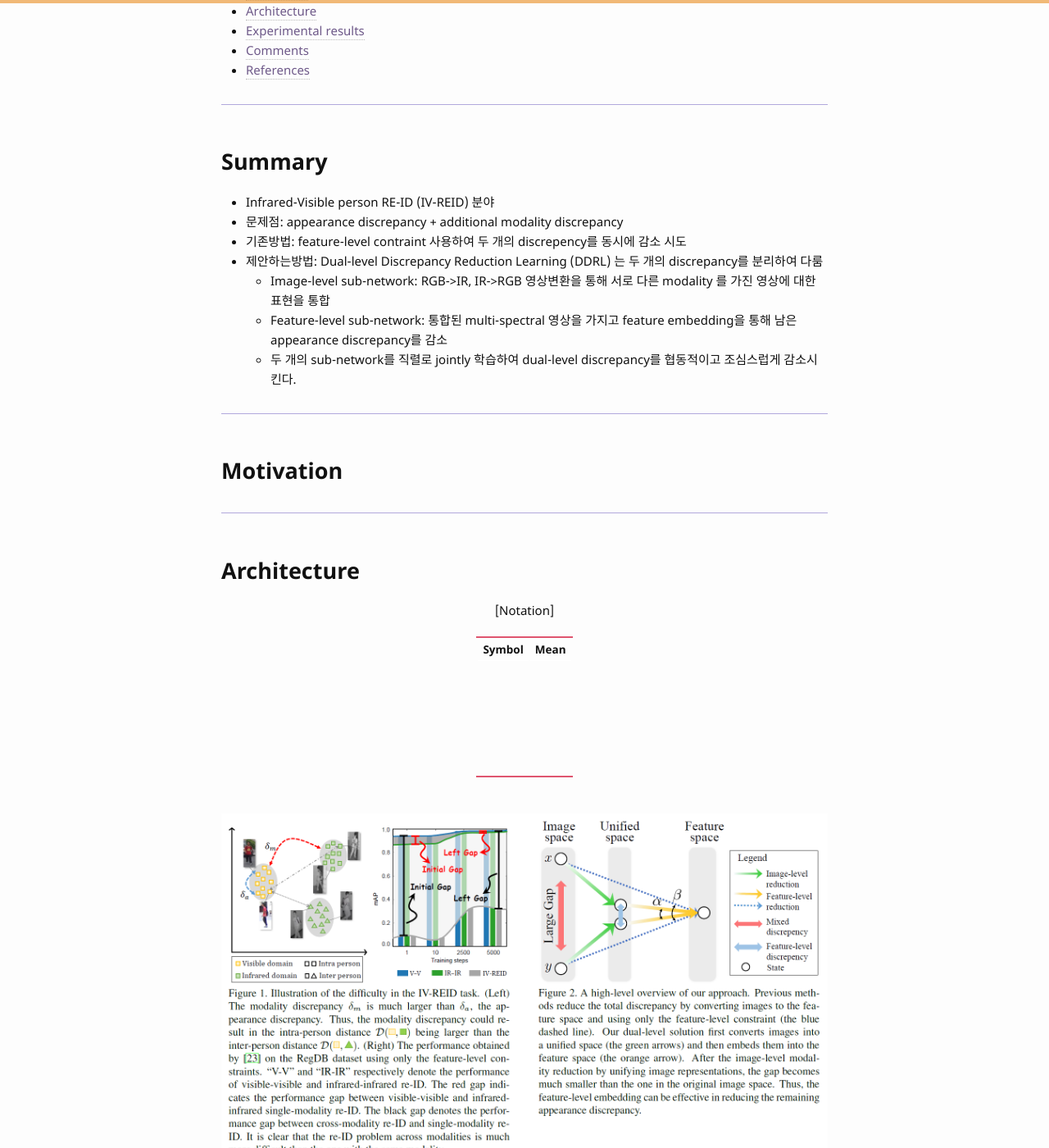
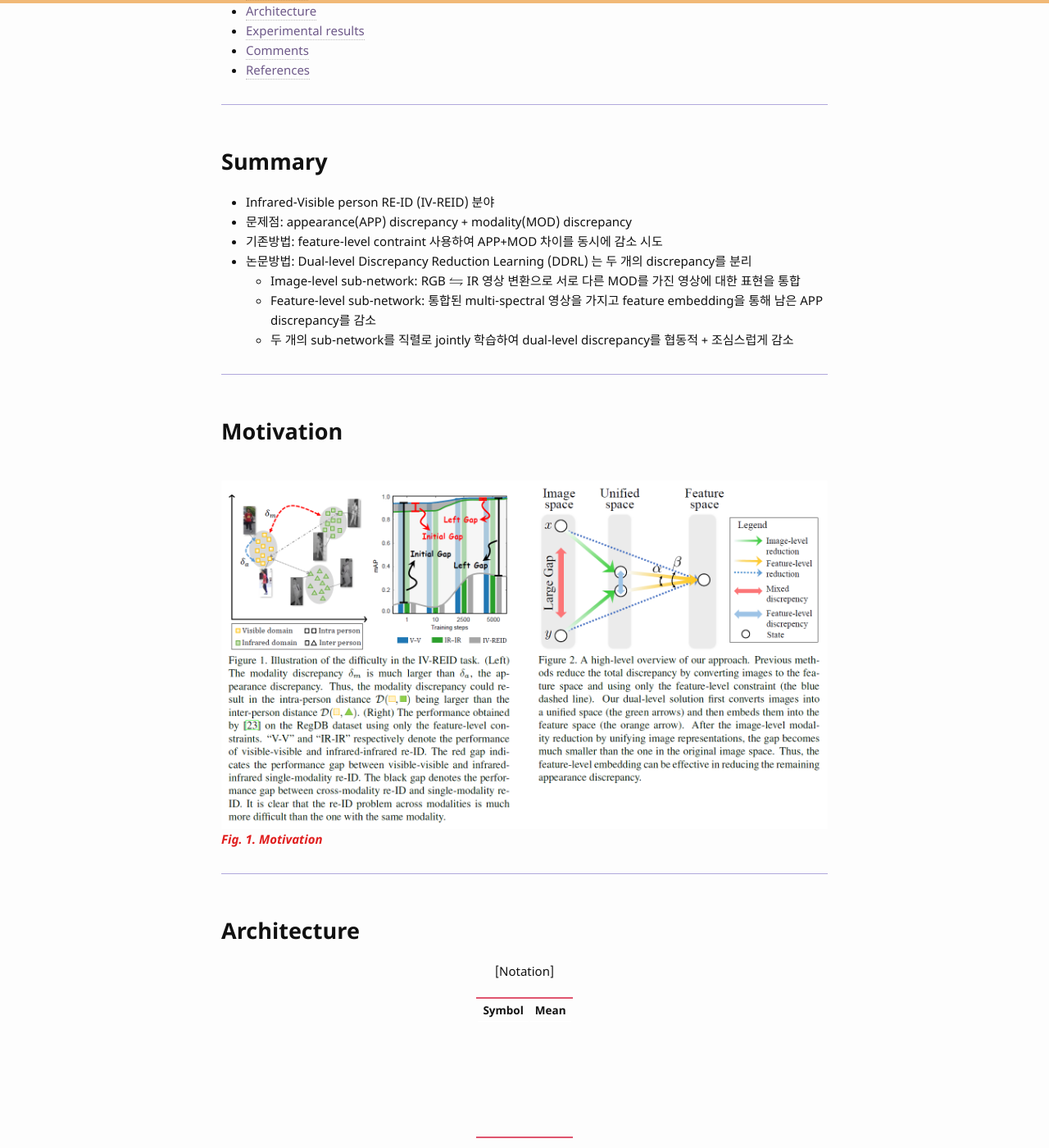
Before and after one commit to bismex/bismex.github.io, a Jekyll site: the page built from _posts/2019-06-19-DDRL.md, in a window 1280 px wide and 1400 px high, scrolled down 391 px. Shown: the whole window at 82% size. Built offline with Jekyll 4.4.1, drawn with Linux system fonts in a browser that asks for light colours; formulas are drawn with MathJax 3; some of the changed text lies outside the part shown.

Commit message:
Update 2019-06-19-DDRL.md

```diff
--- a/_posts/2019-06-19-DDRL.md
+++ b/_posts/2019-06-19-DDRL.md
@@ -20,16 +20,22 @@
 ## Summary
 
 - Infrared-Visible person RE-ID (IV-REID) 분야
-- 문제점: appearance discrepancy + additional modality discrepancy
-- 기존방법: feature-level contraint 사용하여 두 개의 discrepency를 동시에 감소 시도
-- 제안하는방법: Dual-level Discrepancy Reduction Learning (DDRL) 는 두 개의 discrepancy를 분리하여 다룸
-  - Image-level sub-network: RGB->IR, IR->RGB 영상변환을 통해 서로 다른 modality 를 가진 영상에 대한 표현을 통합
-  - Feature-level sub-network: 통합된 multi-spectral 영상을 가지고 feature embedding을 통해 남은 appearance discrepancy를 감소
-  - 두 개의 sub-network를 직렬로 jointly 학습하여 dual-level discrepancy를 협동적이고 조심스럽게 감소시킨다.
+- 문제점: appearance(APP) discrepancy + modality(MOD) discrepancy
+- 기존방법: feature-level contraint 사용하여 APP+MOD 차이를 동시에 감소 시도
+- 논문방법: Dual-level Discrepancy Reduction Learning (DDRL) 는 두 개의 discrepancy를 분리
+  - Image-level sub-network: RGB $$\leftrightharpoons$$ IR 영상 변환으로 서로 다른 MOD를 가진 영상에 대한 표현을 통합
+  - Feature-level sub-network: 통합된 multi-spectral 영상을 가지고 feature embedding을 통해 남은 APP discrepancy를 감소
+  - 두 개의 sub-network를 직렬로 jointly 학습하여 dual-level discrepancy를 협동적 + 조심스럽게 감소
 
 ---
 
 ## Motivation
+
+
+<br/>
+![picture]({{ '/assets/images/DDRL01.png' | relative_url }})
+{: style="width: 100%;" class="center"}
+<span style="color: #e01f1f;">***Fig. 1. Motivation***</span>
 
 ---
 
@@ -50,10 +56,40 @@
 |  |  |
 | ---------- | ---------- |
 
+
 <br/>
-![picture]({{ '/assets/images/DDRL01.png' | relative_url }})
+![picture]({{ '/assets/images/DDRL02.png' | relative_url }})
 {: style="width: 100%;" class="center"}
-<span style="color: #e01f1f;">***Fig. 1. 전체 프레임워크***</span>
+<span style="color: #e01f1f;">***Fig. 2. 전체 프레임워크***</span>
+
+
+<br/>
+![picture]({{ '/assets/images/DDRL03.png' | relative_url }})
+{: style="width: 100%;" class="center"}
+<span style="color: #e01f1f;">***Fig. 3. IV-REID 성능 비교***</span>
+
+<br/>
+![picture]({{ '/assets/images/DDRL04.png' | relative_url }})
+{: style="width: 60%;" class="center"}
+<span style="color: #e01f1f;">***Fig. 4. Ablation study***</span>
+
+<br/>
+![picture]({{ '/assets/images/DDRL05.png' | relative_url }})
+{: style="width: 100%;" class="center"}
+<span style="color: #e01f1f;">***Fig. 5. Intra-person, inter-person의 feature-space distribution***</span>
+
+
+<br/>
+![picture]({{ '/assets/images/DDRL06.png' | relative_url }})
+{: style="width: 100%;" class="center"}
+<span style="color: #e01f1f;">***Fig. 6. Image-space 변환결과***</span>
+
+<br/>
+![picture]({{ '/assets/images/DDRL07.png' | relative_url }})
+{: style="width: 100%;" class="center"}
+<span style="color: #e01f1f;">***Fig. 7. Failure case***</span>
+
+
 
 ---
 
```
